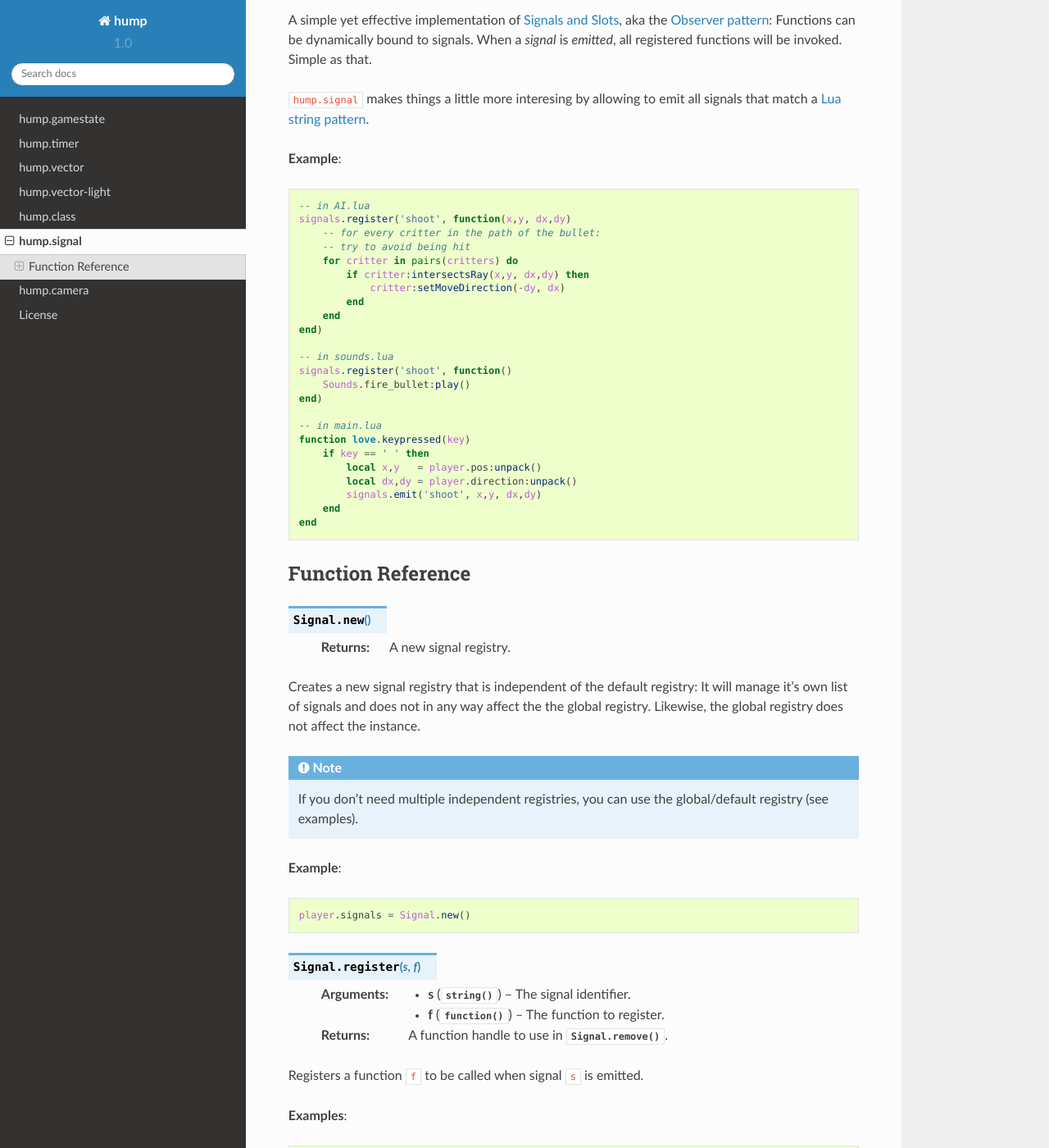
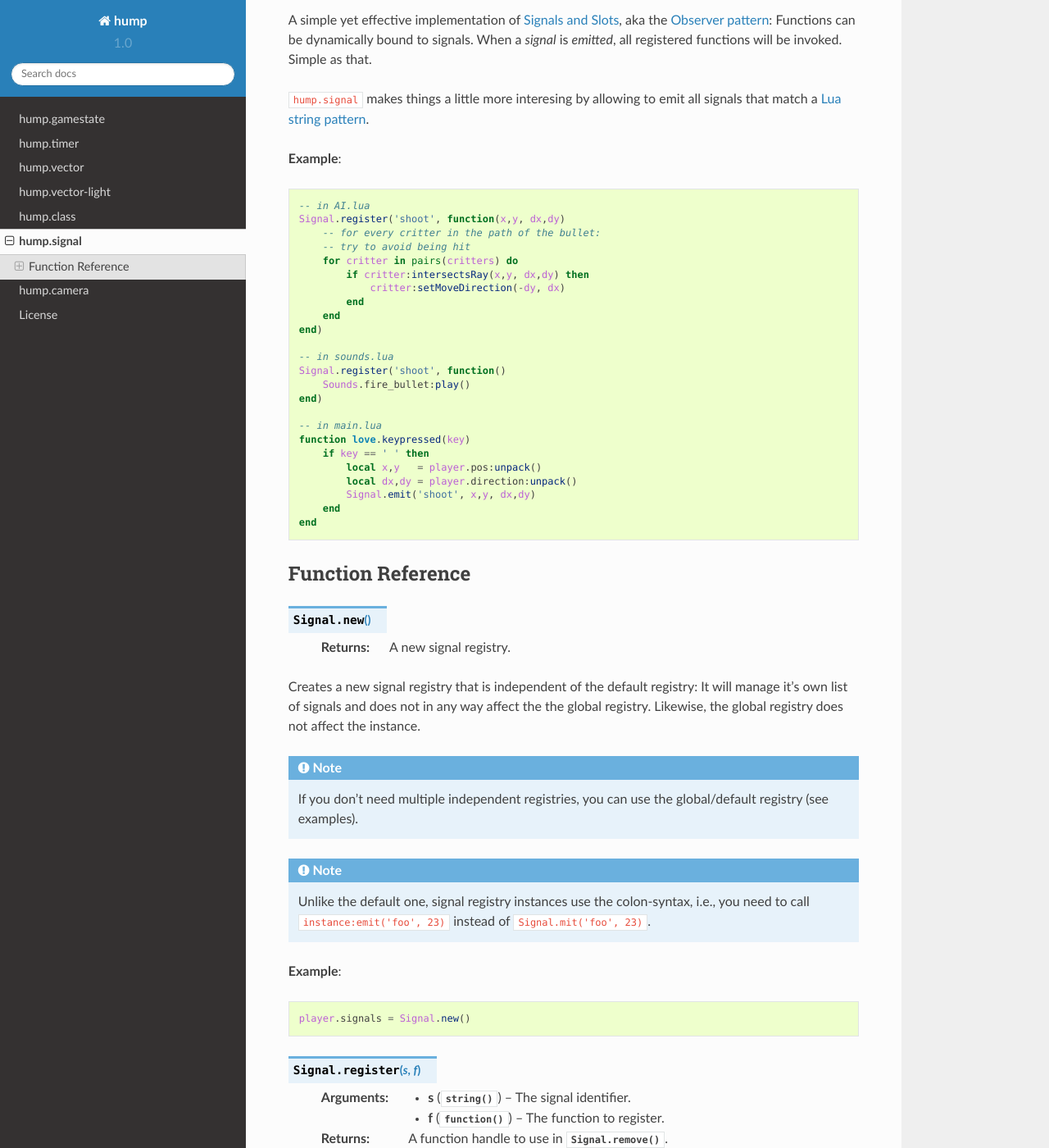
Before and after one commit to vrld/hump, a Sphinx documentation site: the page built from docs/signal.rst, in a window 1280 px wide and 1400 px high, scrolled down 214 px. Shown: the whole window at 82% size. Built offline with Sphinx 7.4.7 and the Read the Docs theme 2.0.0, drawn with Linux system fonts in a browser that asks for light colours.

Commit message:
Document changes due to issue #60

```diff
--- a/docs/signal.rst
+++ b/docs/signal.rst
@@ -18,7 +18,7 @@ signals that match a `Lua string pattern
 **Example**::
 
     -- in AI.lua
-    signals.register('shoot', function(x,y, dx,dy)
+    Signal.register('shoot', function(x,y, dx,dy)
         -- for every critter in the path of the bullet:
         -- try to avoid being hit
         for critter in pairs(critters) do
@@ -29,7 +29,7 @@ signals that match a `Lua string pattern
     end)
 
     -- in sounds.lua
-    signals.register('shoot', function()
+    Signal.register('shoot', function()
         Sounds.fire_bullet:play()
     end)
 
@@ -38,7 +38,7 @@ signals that match a `Lua string pattern
         if key == ' ' then
             local x,y   = player.pos:unpack()
             local dx,dy = player.direction:unpack()
-            signals.emit('shoot', x,y, dx,dy)
+            Signal.emit('shoot', x,y, dx,dy)
         end
     end
 
@@ -56,6 +56,11 @@ global registry. Likewise, the global registry does not affect the instance.
 .. note::
     If you don't need multiple independent registries, you can use the
     global/default registry (see examples).
+
+.. note::
+    Unlike the default one, signal registry instances use the colon-syntax,
+    i.e., you need to call ``instance:emit('foo', 23)`` instead of
+    ``Signal.mit('foo', 23)``.
 
 **Example**::
 
@@ -81,7 +86,7 @@ Registers a function ``f`` to be called when signal ``s`` is emitted.
 
 ::
 
-    menu.register('key-left', select_previous_item)
+    menu:register('key-left', select_previous_item)
 
 
 .. function:: Signal.emit(s, ...)
@@ -97,7 +102,7 @@ Calls all functions bound to signal ``s`` with the supplied arguments.
 
     function love.keypressed(key)
         -- using a signal instance
-        if key == 'left' then menu.emit('key-left') end
+        if key == 'left' then menu:emit('key-left') end
     end
 
 ::
@@ -176,4 +181,4 @@ Removes **all** functions from all signals that match a `Lua string pattern
 
 ::
 
-    player.signals.clearPattern('.*') -- clear all signals
+    player.signals:clearPattern('.*') -- clear all signals
```
Also changed, not shown: docs/timer.rst (+16 -10 lines).
